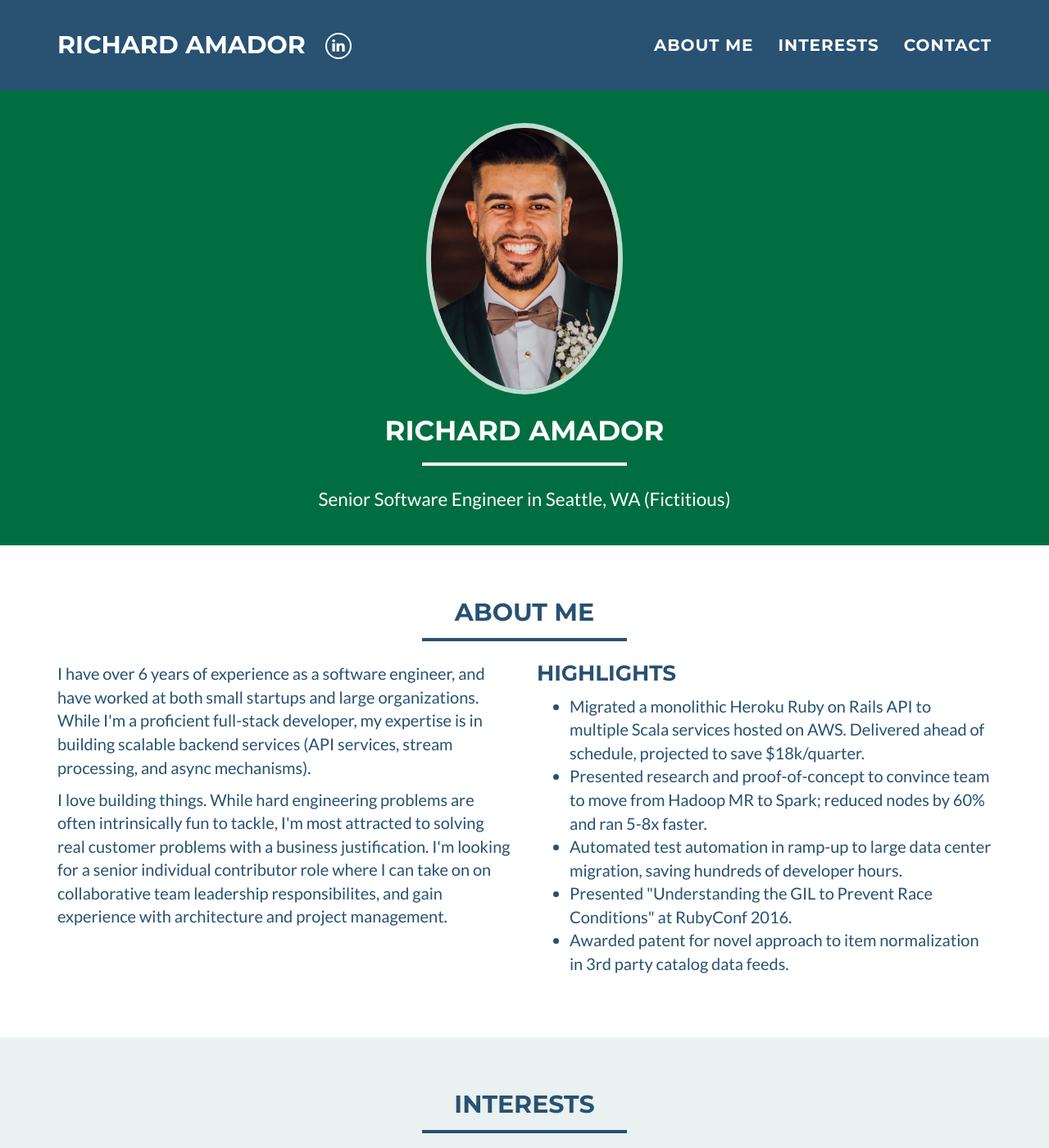
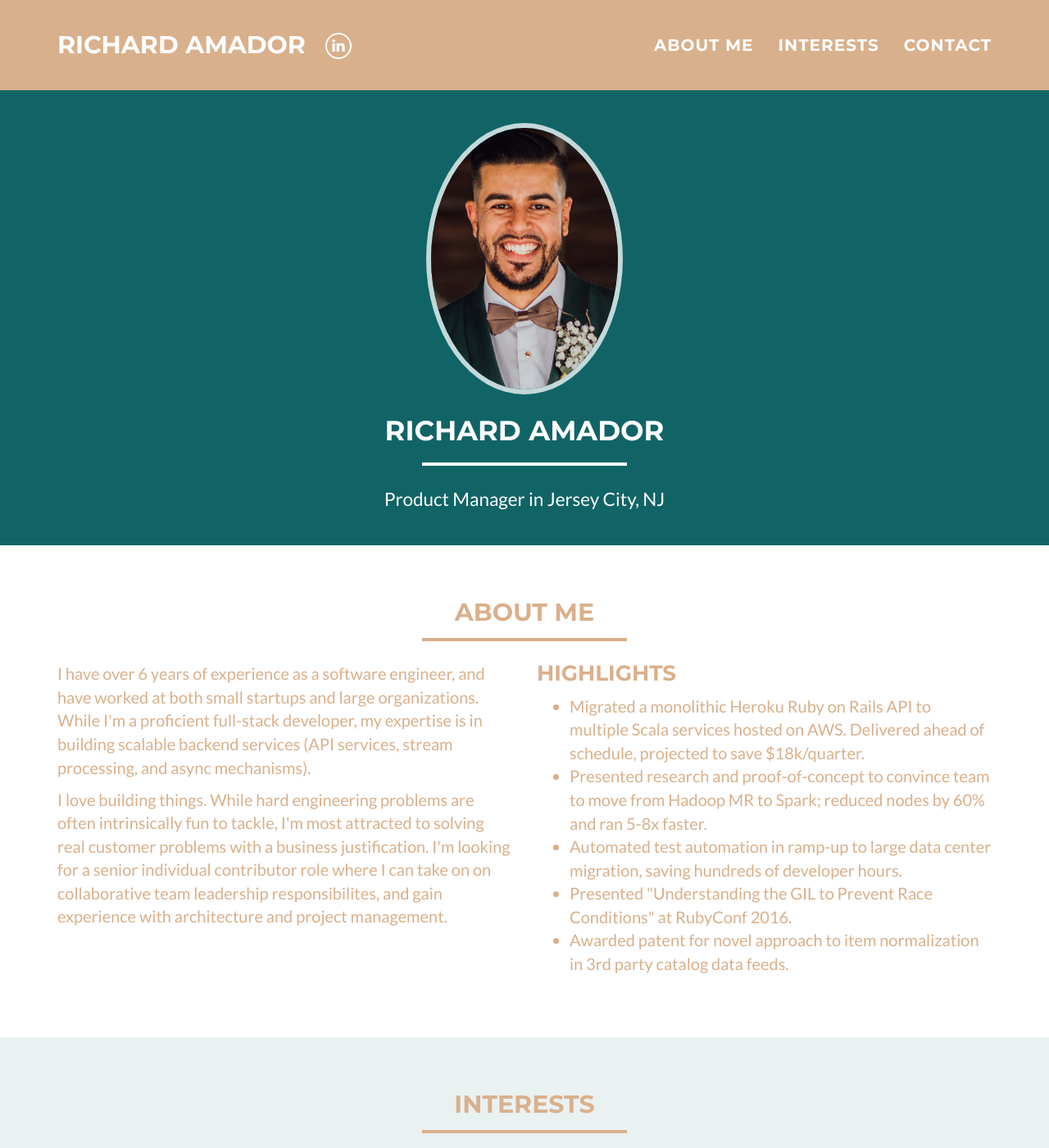
Before and after one commit to ramador25/bio-site, a Jekyll site: the page built from index.html, in a window 1280 px wide and 1400 px high. Shown: the whole window at 82% size. Built offline with Jekyll 4.4.1, drawn with Linux system fonts in a browser that asks for light colours.

Commit message:
Update primary color

```diff
--- a/_config.yml
+++ b/_config.yml
@@ -2,8 +2,8 @@
 name: Richard Amador
 email: richard.amador.jr@gmail.com
 #canonical_url: https://richamador.com
-keywords: "Software Engineer, Python, Ruby, Machine Learning, Deep Learning, Startups, Agile, Pair Programming"
-skills: "Senior Software Engineer in Seattle, WA (Fictitious)"
+keywords: "Product Manager, Design, Ruby, Startups, Agile"
+skills: "Product Manager in Jersey City, NJ"
 baseurl:
 
 # Social networks usernames (many more available: google-plus, flickr, dribbble, pinterest, instagram, tumblr, linkedin, etc.)
@@ -24,9 +24,9 @@ bing_verify:
 
 # Color settings (hex-codes without the leading hash-tag)
 color:
-  primary: 006E41
+  primary: 116466
   primary-rgb: "33, 150, 243"
-  secondary: 285172
+  secondary: D9B08C
   secondary-dark: 29455b
   section-tout: eaf1f1
 
```
